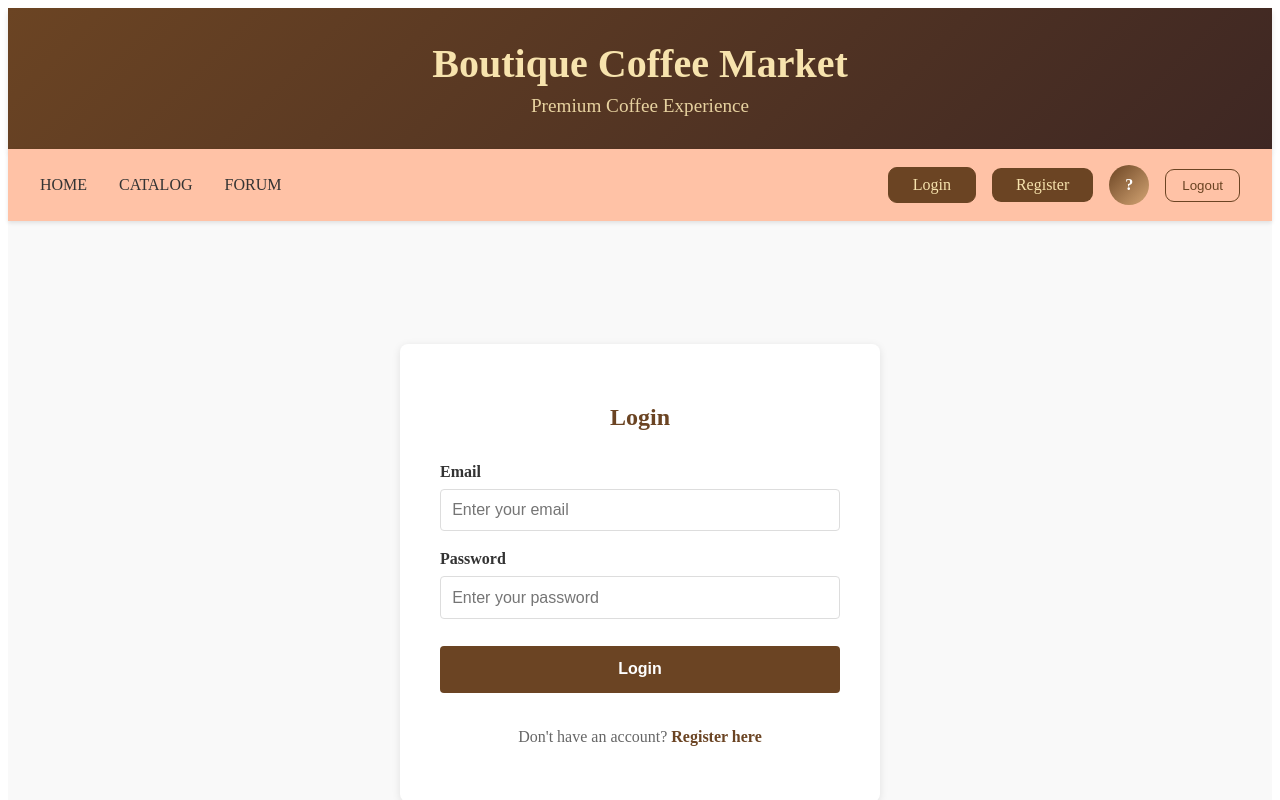
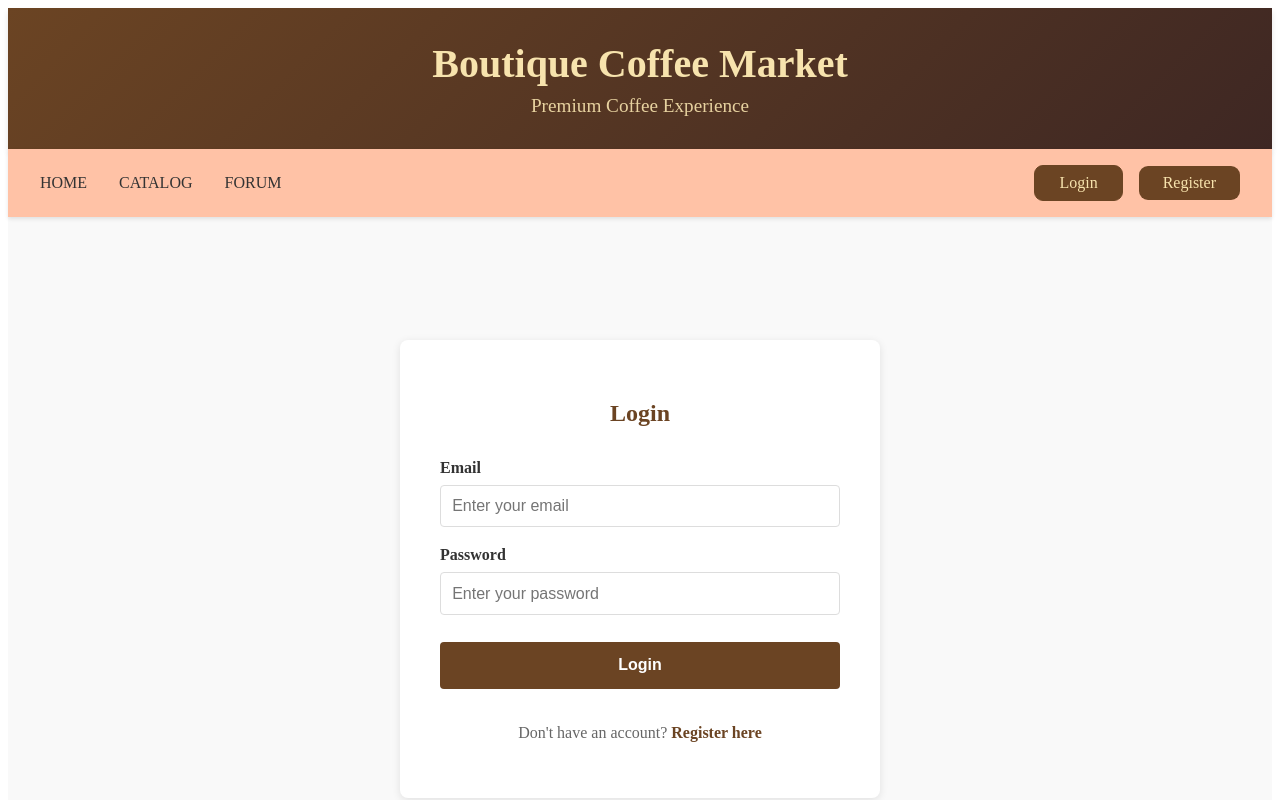
Before and after one commit to Nikoloff10/React-SoftUni-Project, a React (Vite) app: page /login in a window 1280 px wide. Shown: the top 800 px of the page. Built offline with nearby package versions, Linux system fonts and the light colour scheme.

Commit message:
added conditional rendering for the logout, login, register and user buttons in the NavBar. Fixed typos 'emial' and 'lcoal' inside the UserContext

```diff
--- a/src/components/NavBar.jsx
+++ b/src/components/NavBar.jsx
@@ -1,11 +1,12 @@
 import { Link, useLocation, useNavigate } from "react-router-dom";
 import "../styles/NavBar.css";
-import { useState } from "react";
+import { useState, useContext } from "react";
+import { UserContext } from "../contexts/UserContext.jsx";
 import Logout from "./Logout";
 
 const NavBar = () => {
   const location = useLocation();
-  const username = localStorage.getItem("username");
+  const { user, logout } = useContext(UserContext);
   const [showLogoutModal, setShowLogoutModal] = useState(false);
 
   const navigate = useNavigate();
@@ -30,9 +31,7 @@ const NavBar = () => {
       }
     }
     setShowLogoutModal(false);
-    localStorage.removeItem("accessToken");
-    localStorage.removeItem("userId");
-    localStorage.removeItem("username");
+    logout();
     navigate("/");
   };
 
@@ -53,22 +52,30 @@ const NavBar = () => {
           </div>
 
           <div className="navbar-auth">
+            {!user && (
+              <>
                 <Link to={"/login"} className="btn-login">
                   Login
                 </Link>
                 <Link to={"/register"} className="btn-register">
                   Register
                 </Link>
+              </>
+            )}
+
+            {user && (
               <div className="user-menu">
                 <a href="/profile" className="user-profile">
                   <div className="user-icon-placeholder">
-                  {username ? username[0].toUpperCase() : "?"}
+                    {/* A default profile pic must be implemented for non-auth users: */}
+                    {user.username ? user.username[0].toUpperCase() : "?"}
                   </div>
                 </a>
                 <button className="btn-logout" onClick={handleLogoutClick}>
                   Logout
                 </button>
               </div>
+            )}
           </div>
         </div>
       </nav>
--- a/src/contexts/UserContext.jsx
+++ b/src/contexts/UserContext.jsx
@@ -33,14 +33,14 @@ export const UserProvider = ({ children }) => {
       accessToken: userData.accessToken,
       userId: userData._id,
       username: userData.username,
-      email: userData.eimal,
+      email: userData.email,
     });
   };
 
   const logout = () => {
     localStorage.removeItem("accessToken");
     localStorage.removeItem("userId");
-    lcoalStorage.removeItem("username");
+    localStorage.removeItem("username");
     localStorage.removeItem("userEmail");
 
     setUser(null);
```
Lines whose indentation alone changed are shown as unchanged.
